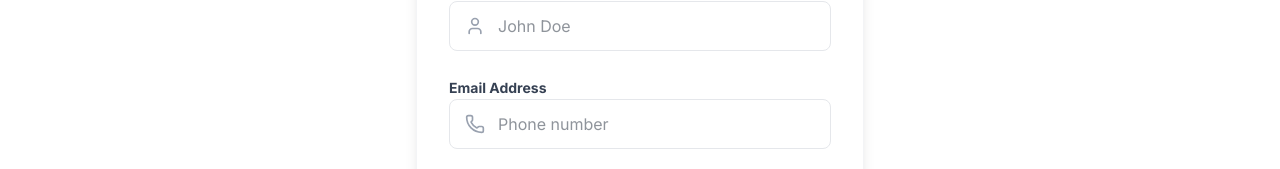
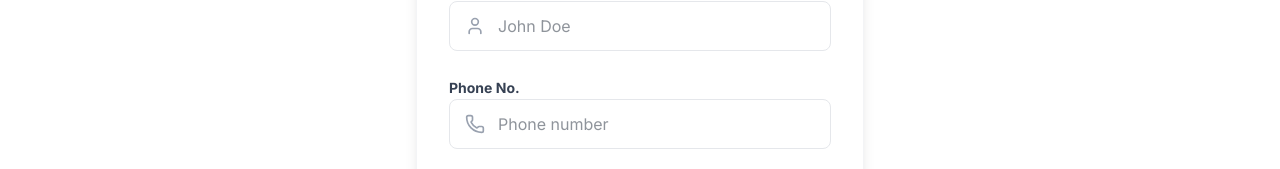
Before and after one commit to mh-hamza/e-commerce, a React (Vite) app in the folder frontend/: page /register in a window 1280 px wide. Shown: the part 285-454 px from the top of the page. Built offline with nearby package versions, Linux system fonts and the light colour scheme; no server answers.

Commit message:
corrected the register UI

```diff
--- a/frontend/src/pages/Register.jsx
+++ b/frontend/src/pages/Register.jsx
@@ -63,7 +63,7 @@ const Register = () => {
                     </div>
 
                     <div className="space-y-2">
-                        <label className="text-sm font-bold text-gray-700">Email Address</label>
+                        <label className="text-sm font-bold text-gray-700">Phone No. </label>
                         <div className="relative">
                             <Phone className="absolute left-4 top-1/2 -translate-y-1/2 text-gray-400" size={20} />
                             <input
```
